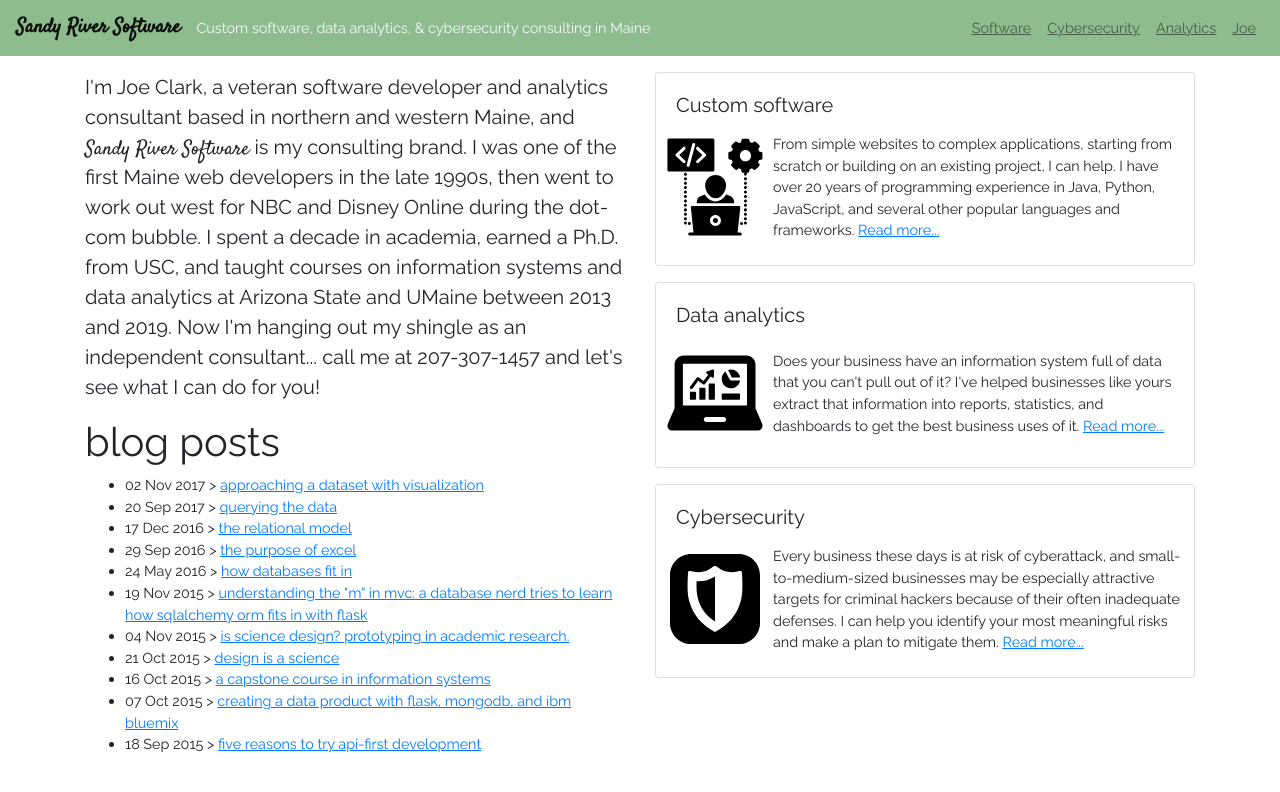
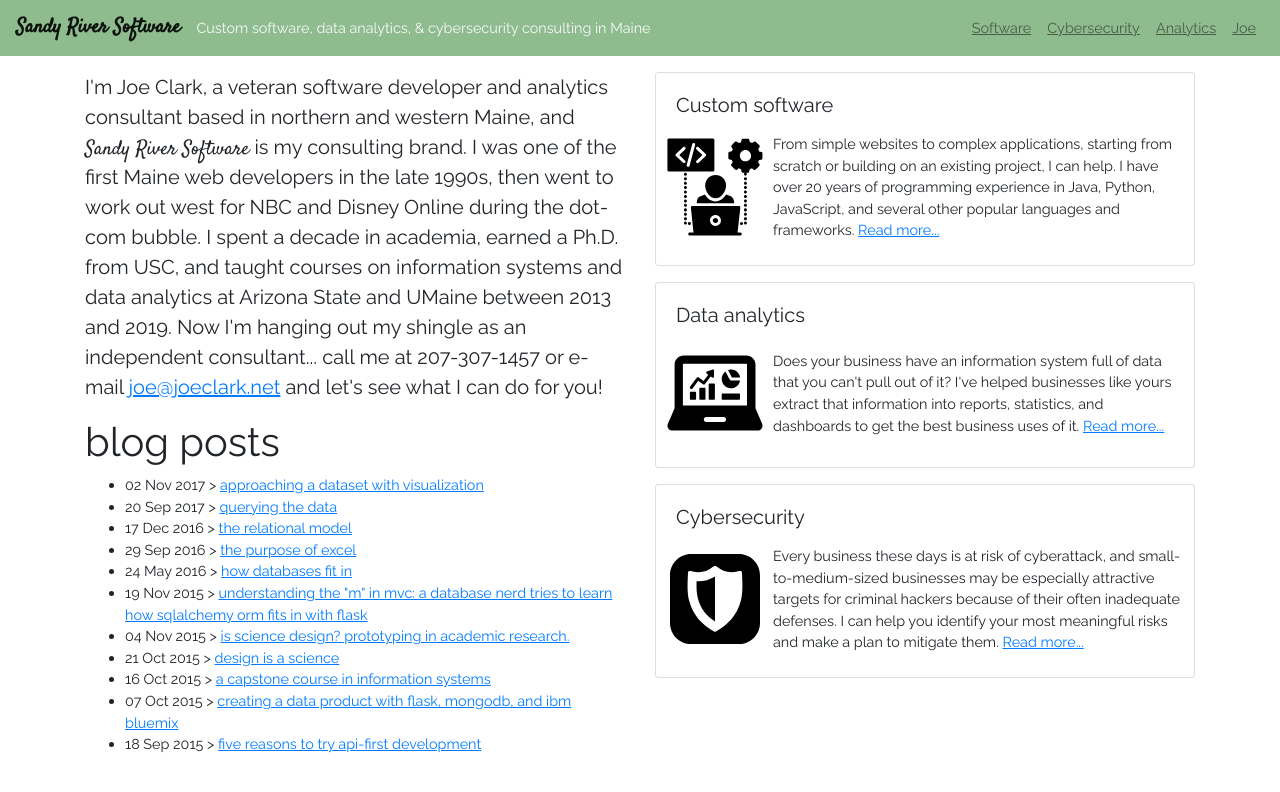
Before and after one commit to joeclark-phd/joeclark-phd.github.io, a Jekyll site: the page built from index.html, in a window 1280 px wide. Shown: the top 792 px of the page. Built offline with Jekyll 4.4.1, drawn with Linux system fonts in a browser that asks for light colours.

Commit message:
add email

```diff
--- a/index.html
+++ b/index.html
@@ -6,7 +6,7 @@
 
 <div class="row">
     <div class="col-md-6">
-        <p class="lead my-3">I'm Joe Clark, a veteran software developer and analytics consultant based in northern and western Maine, and <span class="satisfy">Sandy River Software</span> is my consulting brand.  I was one of the first Maine web developers in the late 1990s, then went to work out west for NBC and Disney Online during the dot-com bubble.  I spent a decade in academia, earned a Ph.D. from USC, and taught courses on information systems and data analytics at Arizona State and UMaine between 2013 and 2019.  Now I'm hanging out my shingle as an independent consultant... call me at <strong>207-307-1457</strong> and let's see what I can do for you!</p>
+        <p class="lead my-3">I'm Joe Clark, a veteran software developer and analytics consultant based in northern and western Maine, and <span class="satisfy">Sandy River Software</span> is my consulting brand.  I was one of the first Maine web developers in the late 1990s, then went to work out west for NBC and Disney Online during the dot-com bubble.  I spent a decade in academia, earned a Ph.D. from USC, and taught courses on information systems and data analytics at Arizona State and UMaine between 2013 and 2019.  Now I'm hanging out my shingle as an independent consultant... call me at <b>207-307-1457</b> or e-mail <b><a href="mailto:joe@joeclark.net">joe@joeclark.net</a></b> and let's see what I can do for you!</p>
 
         <h1>blog posts</h1>
         <ul>
```
